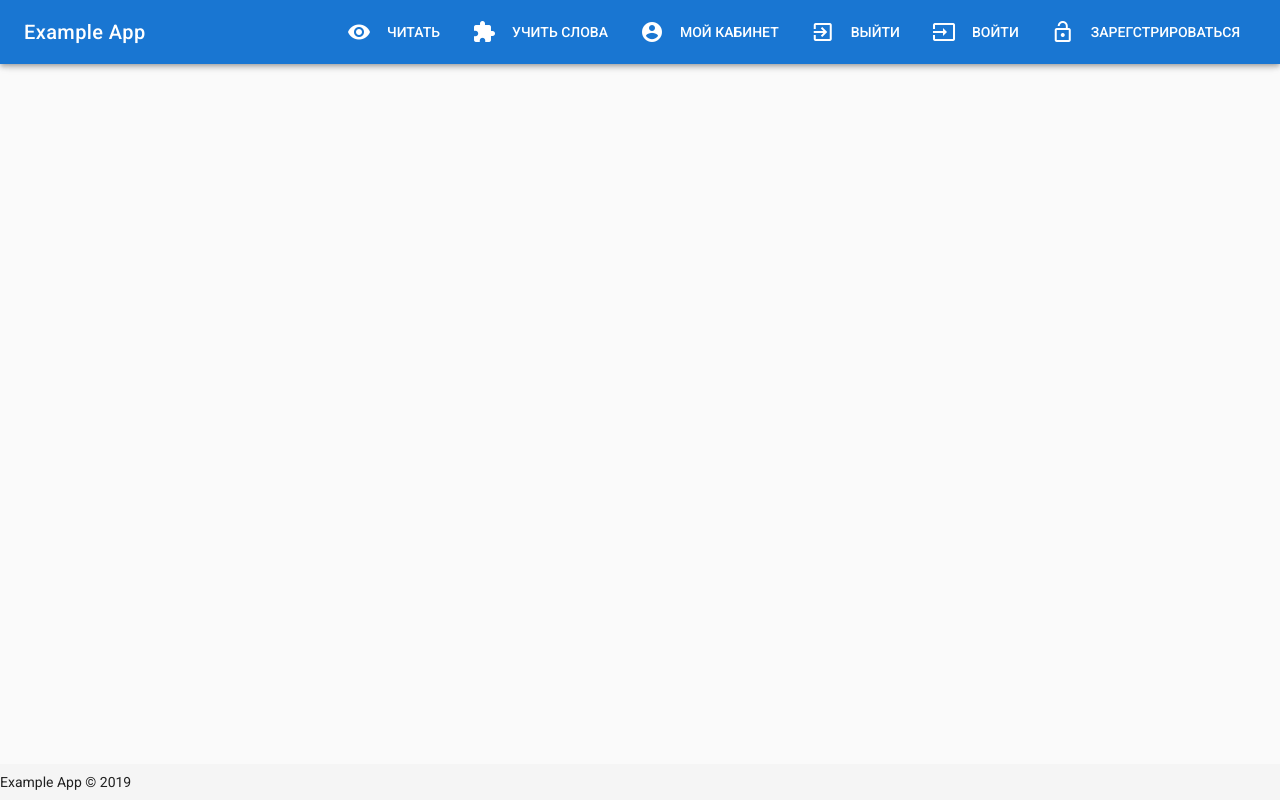
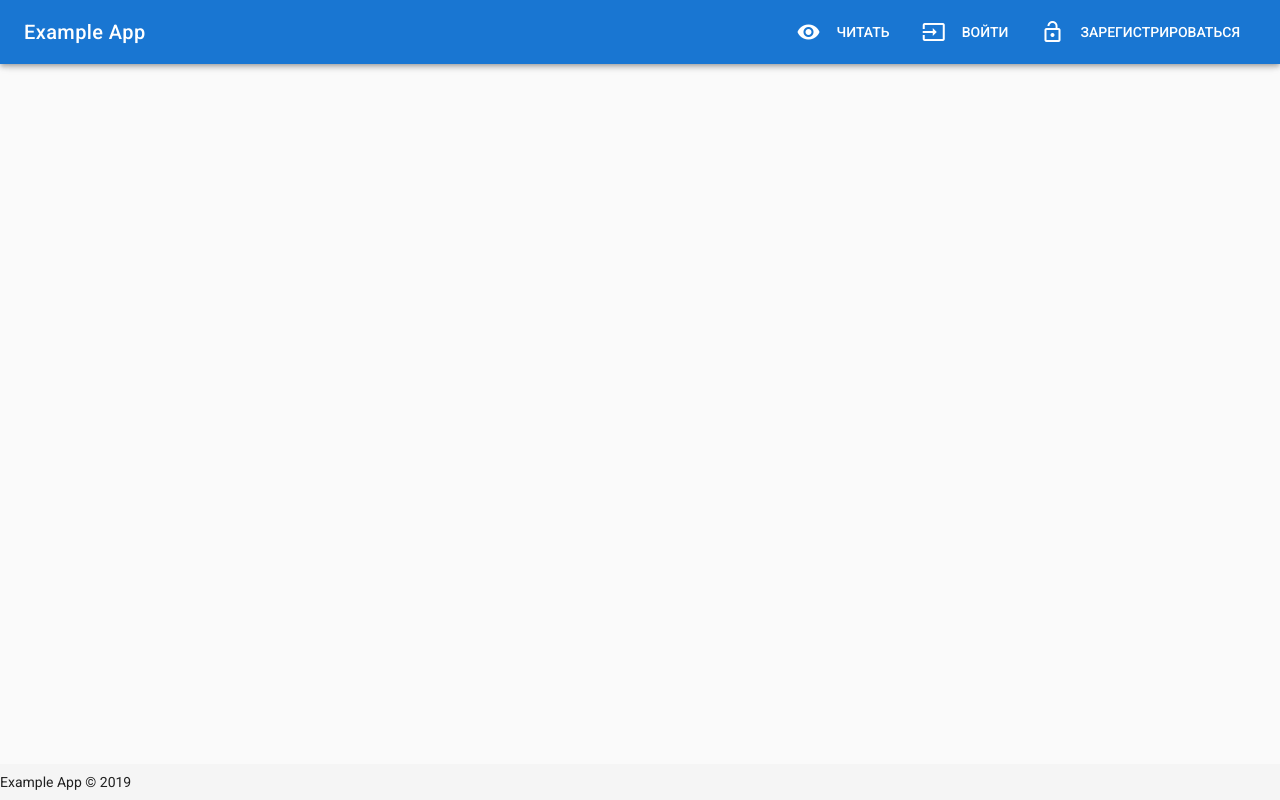
Before and after one commit to averlor/SPA, a Vue app: page / in a window 1280 px wide. Built offline with nearby package versions, Linux system fonts and the light colour scheme.

Commit message:
edit component: update menuItems

```diff
--- a/src/components/AppHeader.vue
+++ b/src/components/AppHeader.vue
@@ -34,9 +34,16 @@ export default {
     name: 'app-header',
     data() {
         return {
-            drawer: false,
-            menuItems: [
-
+            drawer: false
+        }
+    },
+    computed: {
+        isUserAutheticated() {
+        return this.$store.getters.isUserAuth
+      },
+      menuItems() {
+          return this.isUserAutheticated ?
+          [
                 {
                     id: 1,
                     icon: 'visibility',
@@ -60,6 +67,14 @@ export default {
                     icon: 'exit_to_app',
                     title: 'Выйти',
                     route: '/logout'
+                }
+          ] :
+          [
+              {
+                    id: 1,
+                    icon: 'visibility',
+                    title: 'Читать',
+                    route: '/books'
                 },
                 {
                     id: 5,
@@ -70,7 +85,7 @@ export default {
                 {
                     id: 6,
                     icon: 'lock_open',
-                title: 'Зарегстрироваться',
+                    title: 'Зарегистрироваться',
                     route: '/signup'
                 }
           ]
```
Lines whose indentation alone changed are shown as unchanged.
